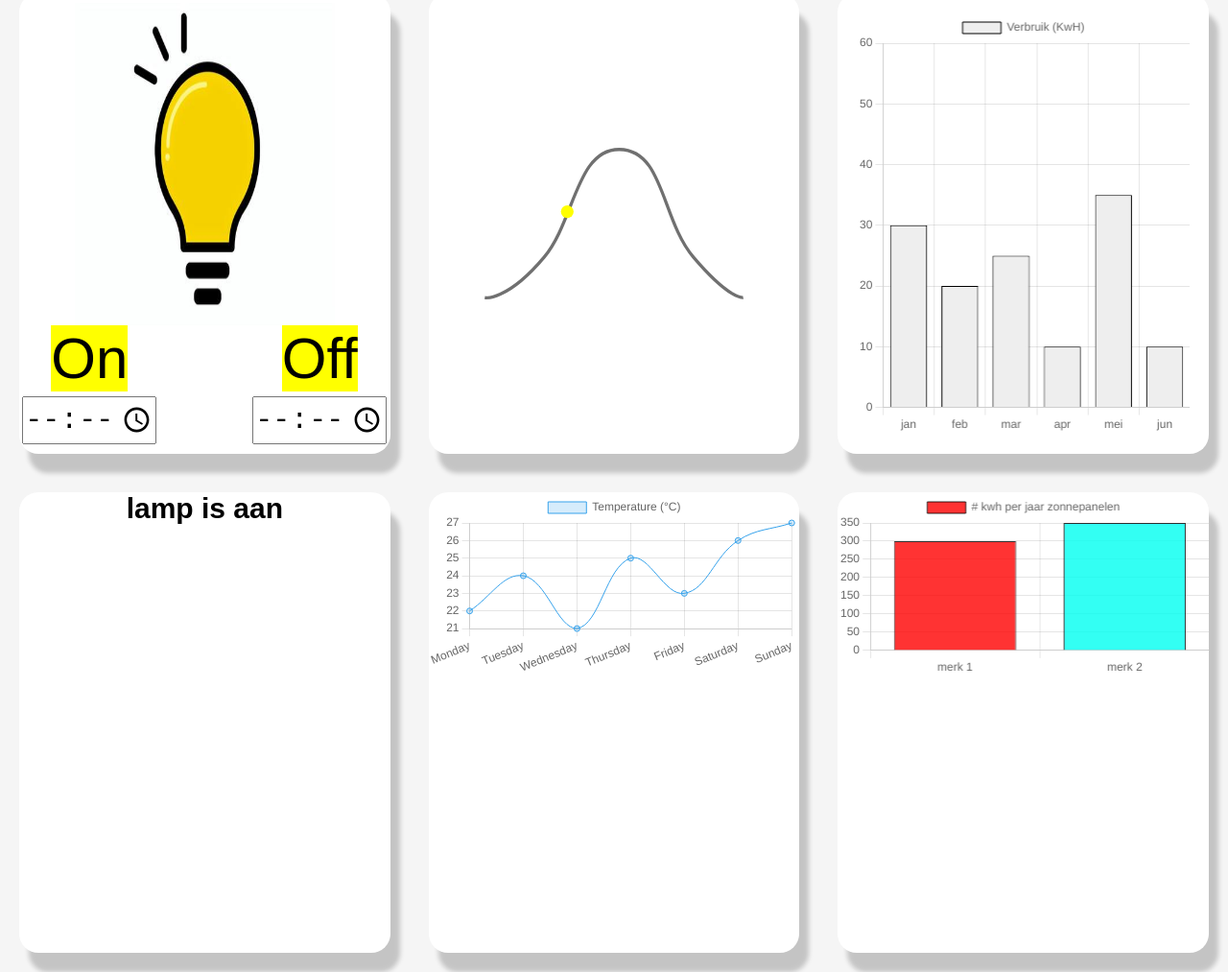
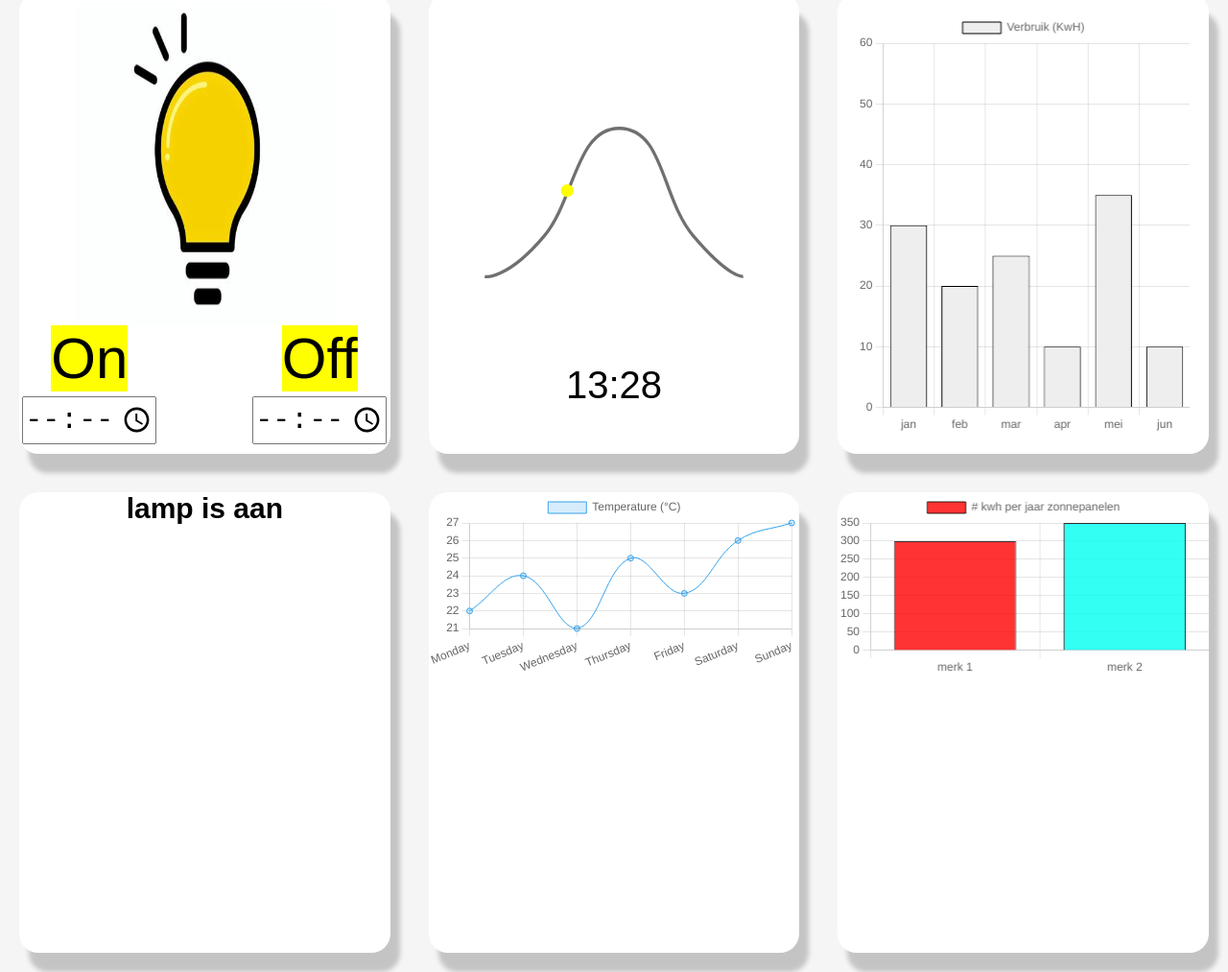
Before and after one commit to SuperTNT17/m3-bo-duhu, a plain HTML site: page index.html in a window 1280 px wide. Shown: the part 547-1560 px from the top of the page at 96% size. Drawn offline with nearby package versions, Linux system fonts and the light colour scheme.

Commit message:
timer toegevoegd

```diff
--- a/index.html
+++ b/index.html
@@ -57,6 +57,7 @@
 
                <li class="collectionsListItem" id="fifth-card">
                     <img src="img/line.svg" alt="line">
+                    <p id="timeText"></p>
                </li>
 
                <li class="collectionsListItem" id="sixth-card">
--- a/main.js
+++ b/main.js
@@ -10,6 +10,10 @@ on.addEventListener("click", () => {
 off.addEventListener("click", () => {
     img.src = "/img/lampuit.png";
 })
+
+let timeText = document.getElementById("timeText");
+let time = new Date(Date.now());
+timeText.innerText = `${time.getHours()}:${time.getMinutes()}`;
 
 const ctx = document.getElementById('verbruikChart');
 
--- a/style.css
+++ b/style.css
@@ -123,6 +123,10 @@ img {
     justify-content: center;
 }
 
+#timeText{
+    font-size: 4rem;
+}
+
 #sixth-card {
     padding: 2rem;
 }
```
